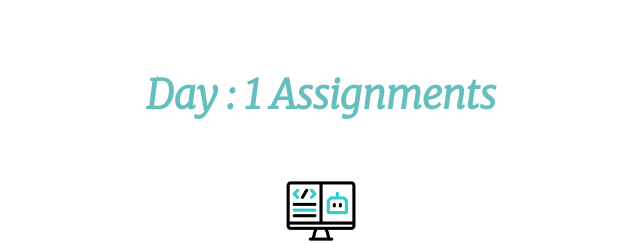
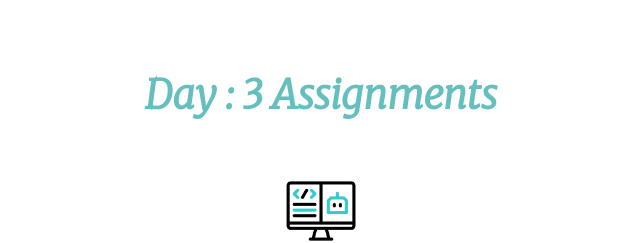
Before and after one commit to developer0311/programming-lab, a plain HTML site: page day-3.html in a window 1280 px wide. Shown: the part 389-632 px from the top of the page, 319-959 px from the left. Drawn offline with Linux system fonts and the light colour scheme; a web font is replaced by a local one.

Commit message:
Update day-3.html

```diff
--- a/day-3.html
+++ b/day-3.html
@@ -20,7 +20,7 @@
 
     <div class="middle-container">
         <div class="day-1">
-            <h2>Day : 1 Assignments</h2>
+            <h2>Day : 3 Assignments</h2>
             <img class="code-picture" src="coding-picture.gif">
             <hr>
             <div class="ans-row">
```
